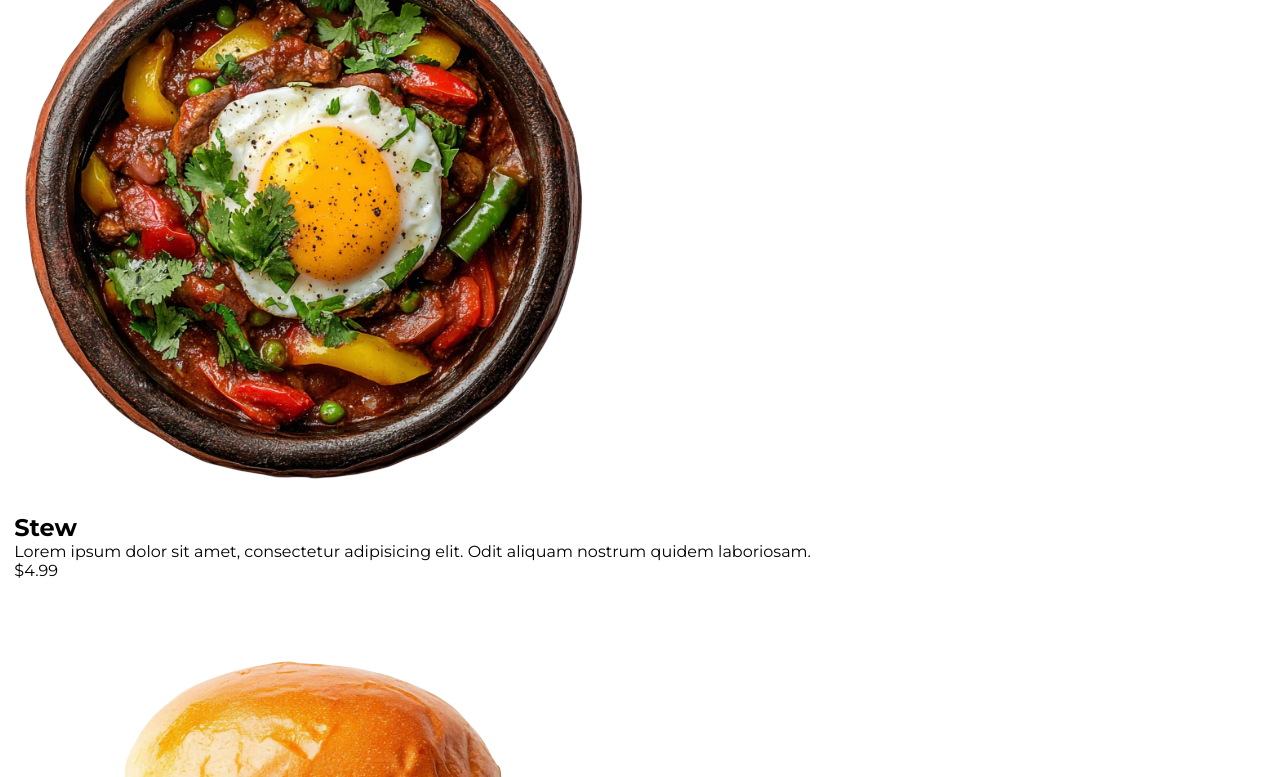
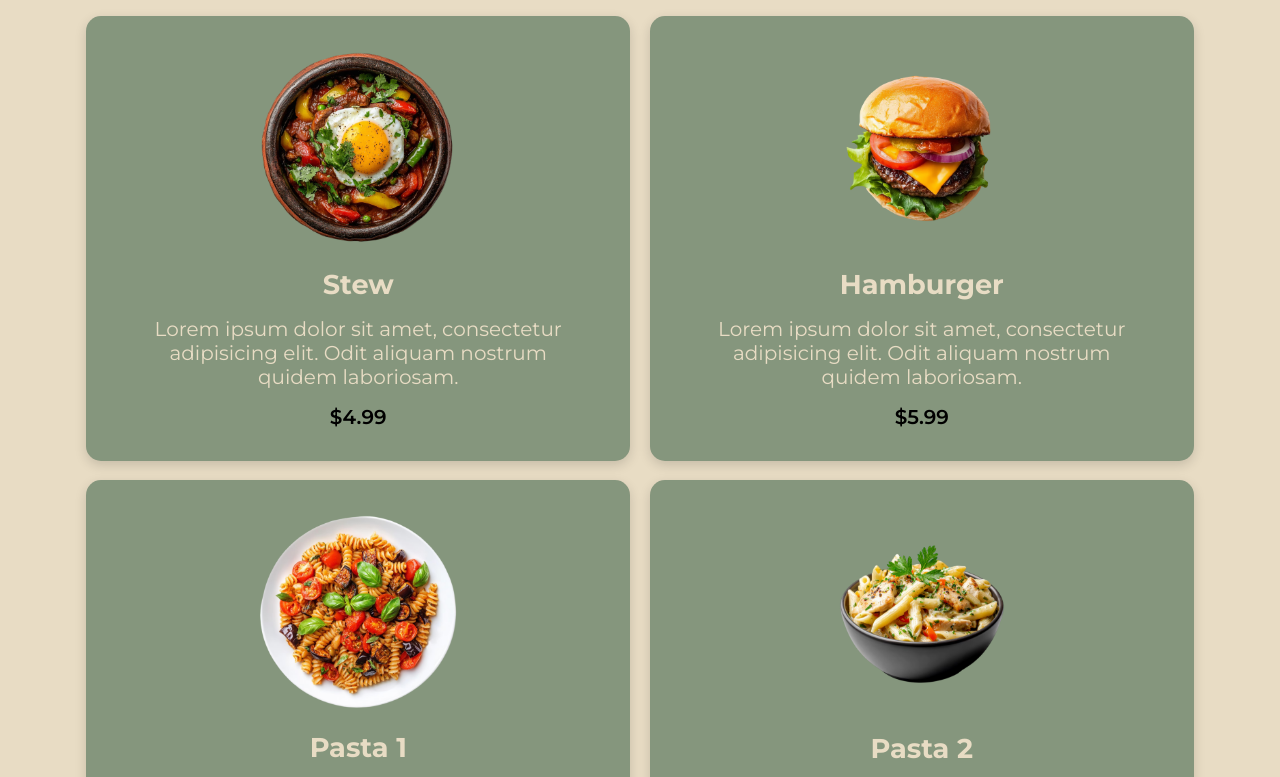
Before and after one commit to DariusJderu1/restaurant-page, a website built with webpack: page src/template.html in a window 1280 px wide. Shown: the part 196-973 px from the top of the page. Built offline with nearby package versions, Linux system fonts and the light colour scheme.

Commit message:
Add css for menu

```diff
--- a/src/css/global.css
+++ b/src/css/global.css
@@ -11,7 +11,7 @@
        ========================================= */
 
     /* Fundalul principal pentru site (înlocuiește acel galben-pal din pagina de meniu) */
-    --clr-bg-main: #f9f6f0;
+    --clr-bg-main: #e8dcc4;
 
     /* Culoarea pentru Header/Navbar (înlocuiește albastrul închis din pozele tale) */
     --clr-nav-bg: #2c423f;
@@ -24,7 +24,7 @@
 
     /* Fundalul pentru cardurile de mâncare din meniu (înlocuiește acel roz/somon din poza 5)
        Aici am pus un alb curat ca să iasă frumos în evidență pe fundalul crem */
-    --clr-card-bg: #ffffff;
+    --clr-card-bg: #85967d;
 
     /* Textul principal de citit (paragrafe, descrieri din meniu) */
     --clr-text-main: #333333;
@@ -48,7 +48,7 @@
     --fs-h2: clamp(1rem, 1.5vw + 0.5rem, 1.8rem);
 
     /* Textul normal (descrierea mâncării, adresa) */
-    --fs-body: clamp(1rem, 1vw + 0.25rem, 1.125rem);
+    --fs-body: clamp(1.25rem, 1vw + 0.25rem, 1.25rem);
 
     /* Navigația din header (Home, Menu, Contact) și prețurile */
     --fs-nav: clamp(1.2rem, 1.7vw, 1.65rem);
--- a/src/css/menu.css
+++ b/src/css/menu.css
@@ -5,4 +5,62 @@
     display: flex;
     flex-direction: column;
     align-items: center;
+
+    padding: 2.5rem 1rem;
+
+    background-color: var(--clr-bg-main);
 }
+.menu-container h1 {
+
+    font-size: var(--fs-logo);
+    font-family: "Pacifico", cursive;
+    color: var(--clr-nav-bg);
+    margin-bottom: 2rem;
+}
+
+.food-container {
+
+    display: grid;
+    grid-template-columns: repeat(auto-fit, minmax(400px, 1fr));
+
+    gap: clamp(1rem, 1.5vw, 1.5rem);
+}
+article.food {
+
+    background-color: var(--clr-card-bg);
+    border-radius: 15px;
+    box-shadow: 0 4px 12px rgba(0, 0, 0, 0.15);
+
+    padding: 2rem 3.5rem;
+
+    display: flex;
+    flex-direction: column;
+    justify-content: center;
+    align-items: center;
+    gap: clamp(0.5rem, 1.5vw, 1rem);
+
+    text-align: center;
+
+    h2 {
+
+        font-size: var(--fs-h2);
+        color: var(--clr-bg-main);
+    }
+
+    p {
+
+        font-size: var(--fs-body);
+        color: var(--clr-bg-main);
+    }
+    p.price {
+
+        font-weight: 600;
+        color: black;
+    }
+}
+
+article.food img {
+
+    width: 200px;
+    height: auto;
+}
--- a/src/template.html
+++ b/src/template.html
@@ -44,42 +44,42 @@
                     <img src="./images/food-menu/stew.png" alt="stew">
                     <h2>Stew</h2>
                     <p>Lorem ipsum dolor sit amet, consectetur adipisicing elit. Odit aliquam nostrum quidem laboriosam.</p>
-                    <p>$4.99</p>
+                    <p class="price">$4.99</p>
                 </article>
 
                 <article class="food">
                     <img src="./images/food-menu/hamburger.png" alt="hamburger">
-                    <h2>Hamburger/h2>
+                    <h2>Hamburger</h2>
                     <p>Lorem ipsum dolor sit amet, consectetur adipisicing elit. Odit aliquam nostrum quidem laboriosam.</p>
-                    <p>$5.99</p>
+                    <p class="price">$5.99</p>
                 </article>
 
                 <article class="food">
                     <img src="./images/food-menu/pasta1.png" alt="pasta">
                     <h2>Pasta 1</h2>
                     <p>Lorem ipsum dolor sit amet, consectetur adipisicing elit. Odit aliquam nostrum quidem laboriosam.</p>
-                    <p>$6.99</p>
+                    <p class="price">$6.99</p>
                 </article>
 
                 <article class="food">
                     <img src="./images/food-menu/pasta2.png" alt="pasta">
                     <h2>Pasta 2</h2>
                     <p>Lorem ipsum dolor sit amet, consectetur adipisicing elit. Odit aliquam nostrum quidem laboriosam.</p>
-                    <p>$7.99</p>
+                    <p class="price">$7.99</p>
                 </article>
 
                 <article class="food">
                     <img src="./images/food-menu/steak.png" alt="steak">
                     <h2>Steak</h2>
                     <p>Lorem ipsum dolor sit amet, consectetur adipisicing elit. Odit aliquam nostrum quidem laboriosam.</p>
-                    <p>$8.99</p>
+                    <p class="price">$8.99</p>
                 </article>
 
                 <article class="food">
                     <img src="./images/food-menu/taco.png" alt="tacos">
                     <h2>Tacos</h2>
                     <p>Lorem ipsum dolor sit amet, consectetur adipisicing elit. Odit aliquam nostrum quidem laboriosam.</p>
-                    <p>$9.99</p>
+                    <p class="price">$9.99</p>
                 </article>
 
             </div>
```
